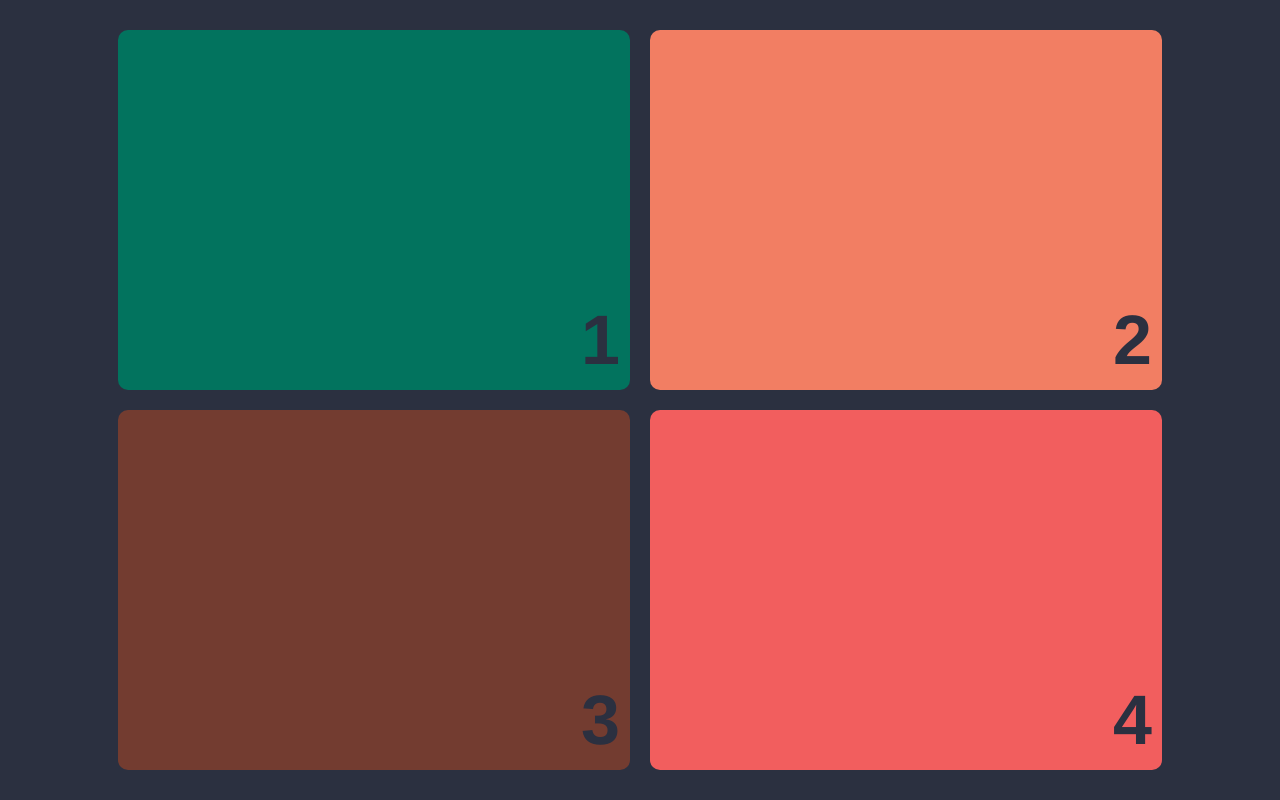
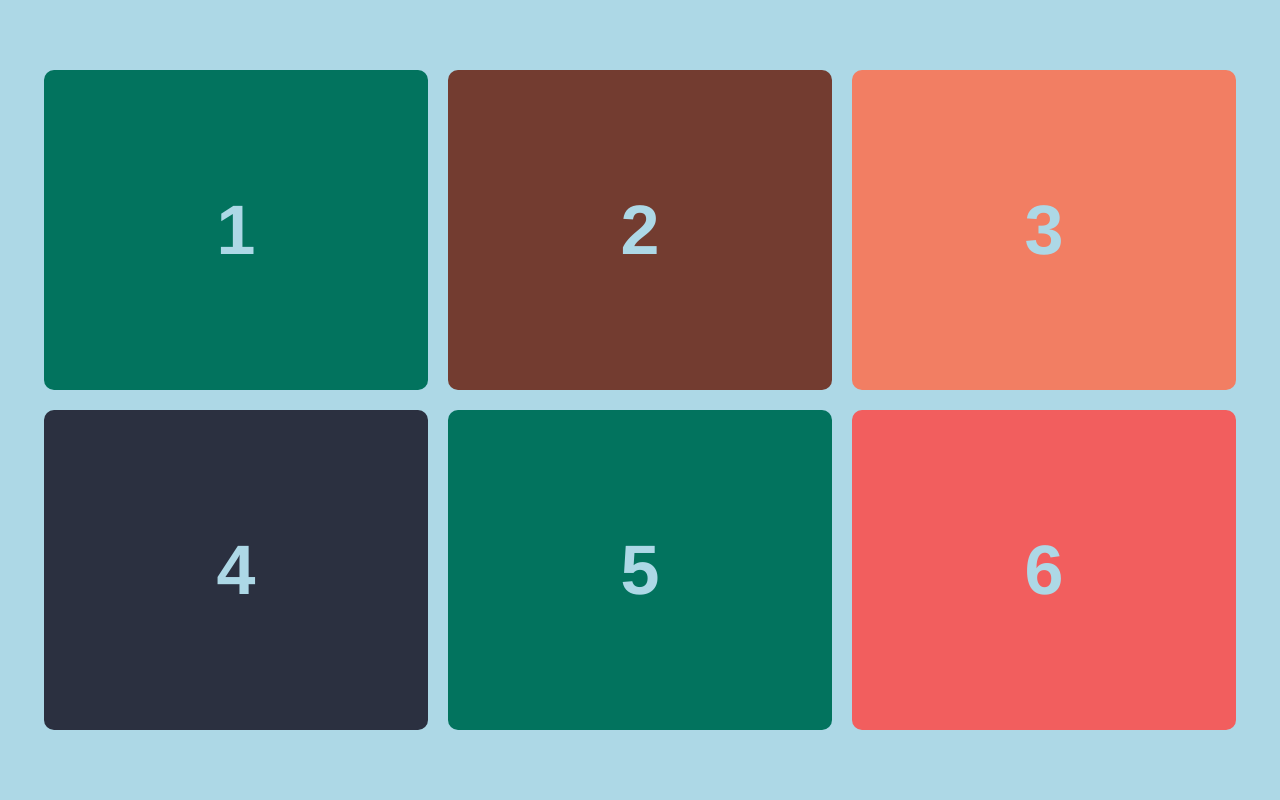
Before and after one commit to erwindevdesign/gridTemplates, a plain HTML site: page index.html in a window 1280 px wide. Drawn offline with Linux system fonts and the light colour scheme.

Commit message:
Template 2x3 to 3x2 CSSgrid

```diff
--- a/assets/css/style.css
+++ b/assets/css/style.css
@@ -14,7 +14,7 @@ html{
     height: 100vh;
     display: grid;
     grid-template-columns: 40vw 40vw;
-    grid-auto-rows: 45vh;
+    grid-auto-rows: 30vh;
     gap: 2rem;
     place-content: center;
 
@@ -39,13 +39,46 @@ section{
 }
 
 .content_two{
+    background-color:#733C30;
+}
+
+.content_three{
     background-color:#F27E63;
 }
 
-.content_three{
-    background-color:#733C30;
+.content_four{
+    background-color:#02735E;
 }
 
-.content_four{
+.content_five{
+    background-color:#02735E;
+}
+
+.content_six{
     background-color:#F25E5E;
 }
+
+@media screen and (min-width: 1024px) {
+
+    *{
+        background-color: lightblue;
+    }
+
+    .content{
+        grid-template-columns: 30vw 30vw 30vw;
+        grid-auto-rows: 40vh;
+        gap: 2rem;
+    }
+
+    section{
+        display: flex;
+        align-items:center;
+        justify-content:center;
+        color: lightblue;
+    }
+
+    .content_four{
+        background-color:#2B3040;
+    }
+
+}
--- a/index.html
+++ b/index.html
@@ -19,6 +19,8 @@
         <section class="content_two" id="content_two">2</section>
         <section class="content_three" id="content_three">3</section>
         <section class="content_four" id="content_four">4</section>
+        <section class="content_five" id="content_five">5</section>
+        <section class="content_six" id="content_six">6</section>
     </main>
 </body>
 </html>
```
